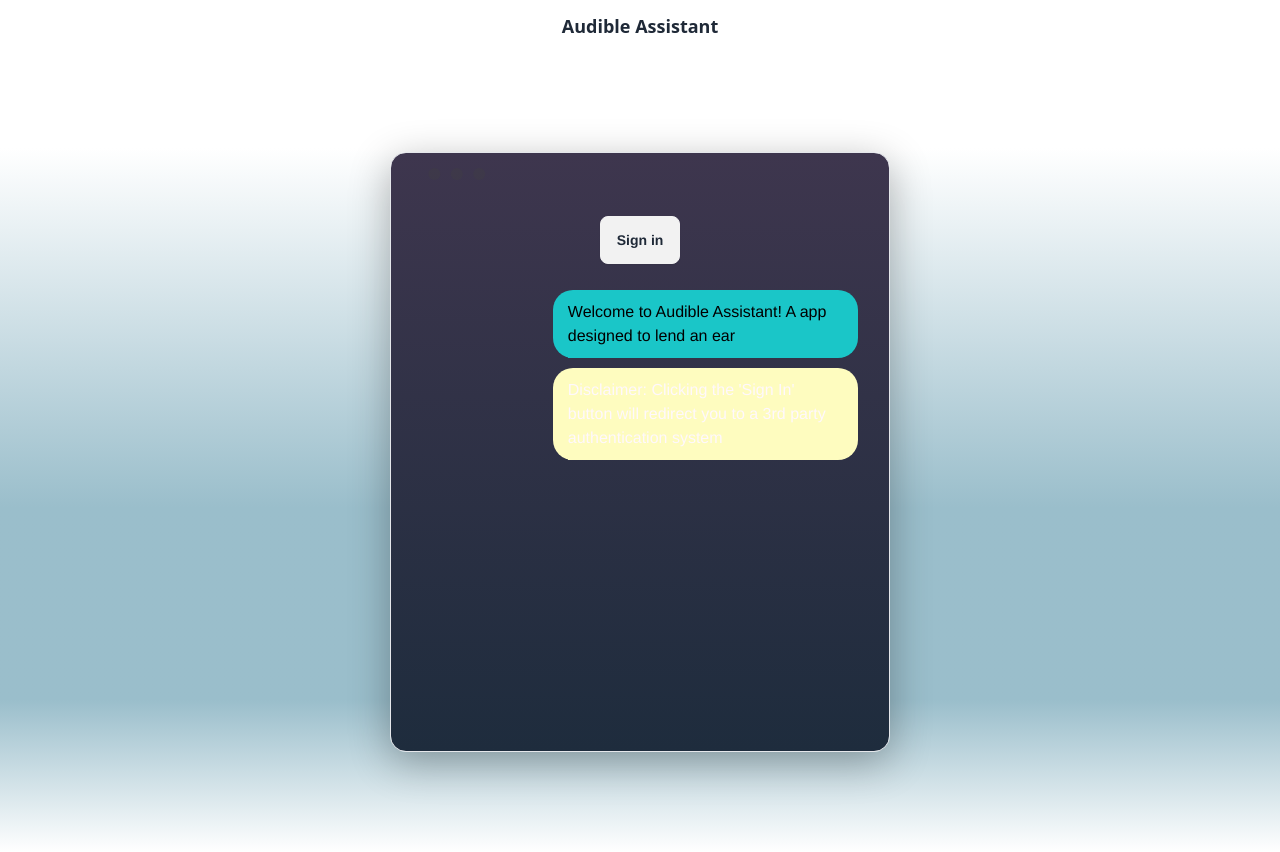
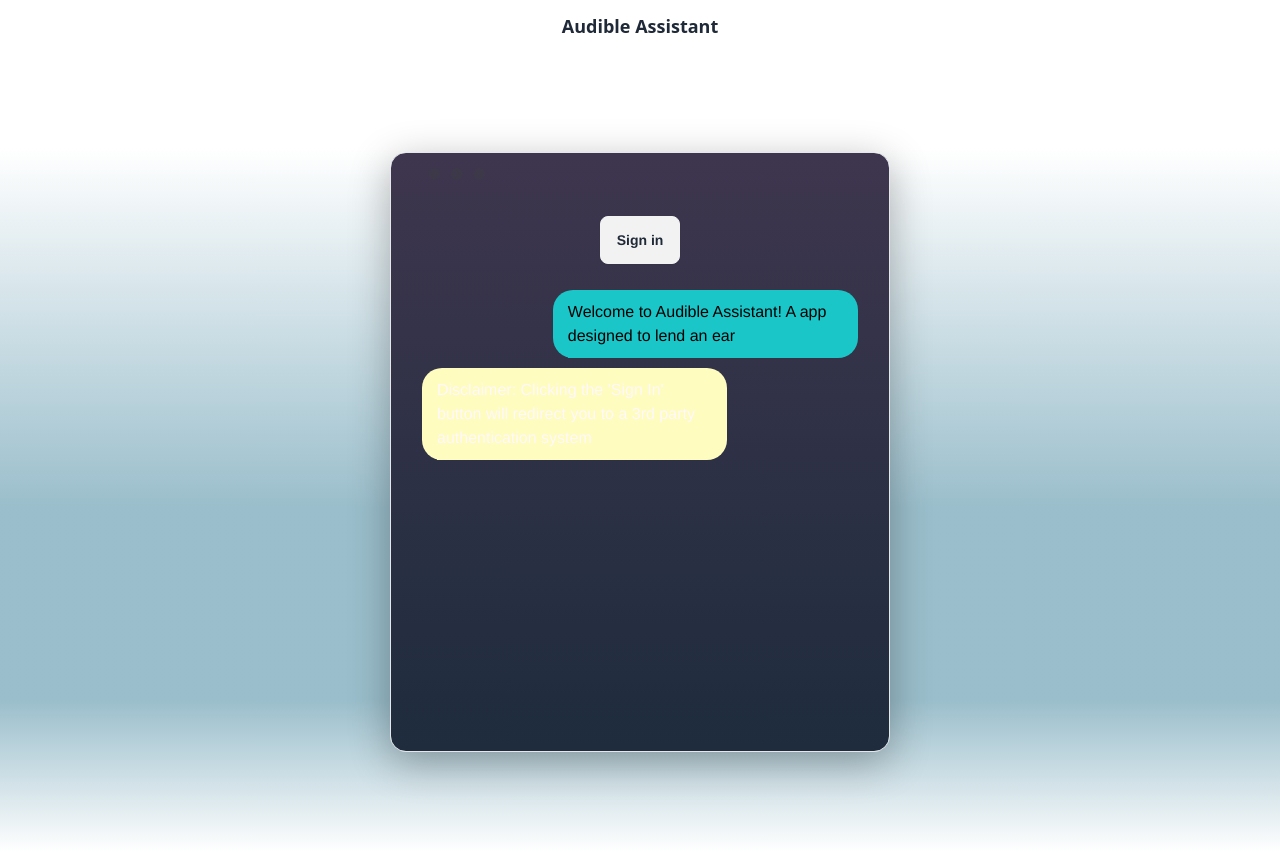
Before and after one commit to asb1891/AudibleAssistant, a React (Create React App) app in the folder my-react-app/: page / in a window 1280 px wide. Built offline with nearby package versions, Linux system fonts and the light colour scheme; no server answers.

Commit message:
improved CSS styling for chat bubbles

```diff
--- a/my-react-app/src/index.css
+++ b/my-react-app/src/index.css
@@ -20,9 +20,9 @@
   overflow-y: auto;
 }
 
-.chat-bubble {
-  position: relative;
-  background-color: rgba(32,178,170, 0.4);
+.chat-bubble,
+.response-style {
+  background-color: rgba(188,143,143, 0.4);
   padding: 10px 15px;
   border-radius: 20px;
   max-width: 70%;
@@ -35,19 +35,6 @@
   margin-right: 0;
 }
 
-.response-style {
-  background-color: rgba(188,143,143, 0.4);
-  padding: 10px 15px;
-  border-radius: 20px;
-  max-width: 70%;
-  margin: 10px;
-  word-wrap: break-word;
-  text-align: left;
-  font-size: 16px;
-  line-height: 1.5;
-  margin-left: 0;
-  margin-right: auto;
-}
 
 @media only screen and (max-width: 720px) {
   html {
@@ -69,7 +56,8 @@
 }
 .custom-window {
     max-width: 500px; /* Set width to 500px */
-    height: 600px; /* Set height to 600px */
+    min-height: 600px;
+    height: auto; /* Set height to 600px */
     background: linear-gradient(0deg, #1E2C3D 0%, #3E364E 100%);
     box-shadow: 0 10px 40px rgba(0, 0, 0, 0.3);
     font-family: 'Helvetica Neue';
@@ -87,7 +75,16 @@
 
 .chat-bubble-secondary {
   background-color: #fefcbf; /* Different color */
-  /* other styling */
+  padding: 10px 15px;
+  border-radius: 20px;
+  max-width: 70%;
+  margin: 10px;
+  word-wrap: break-word;
+  text-align: left;
+  font-size: 16px;
+  line-height: 1.5;
+  margin-left: 0;
+  margin-right: auto;
 }
 .chat-bubble-third {
   background-color: #1ac6c8; /* Different color */
@@ -105,4 +102,6 @@
     hsl(196deg 32% 70%) 43%,
     hsl(0deg 0% 100%) 88%
   );
+  min-height: 100vh; /* Minimum height of the viewport's height */
+  width: 100%; /* Ensure the element stretches to full width */
 }
```
